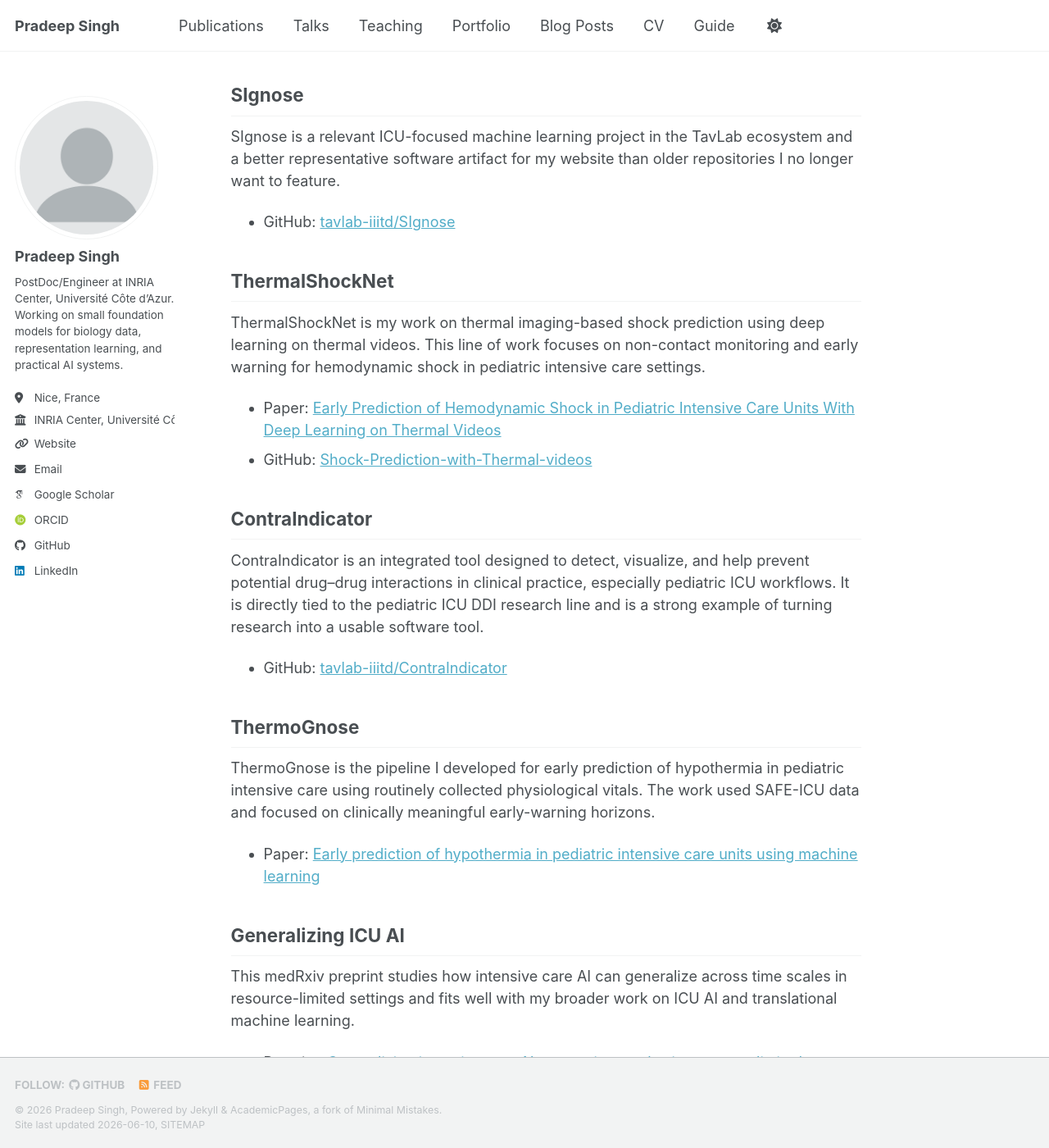
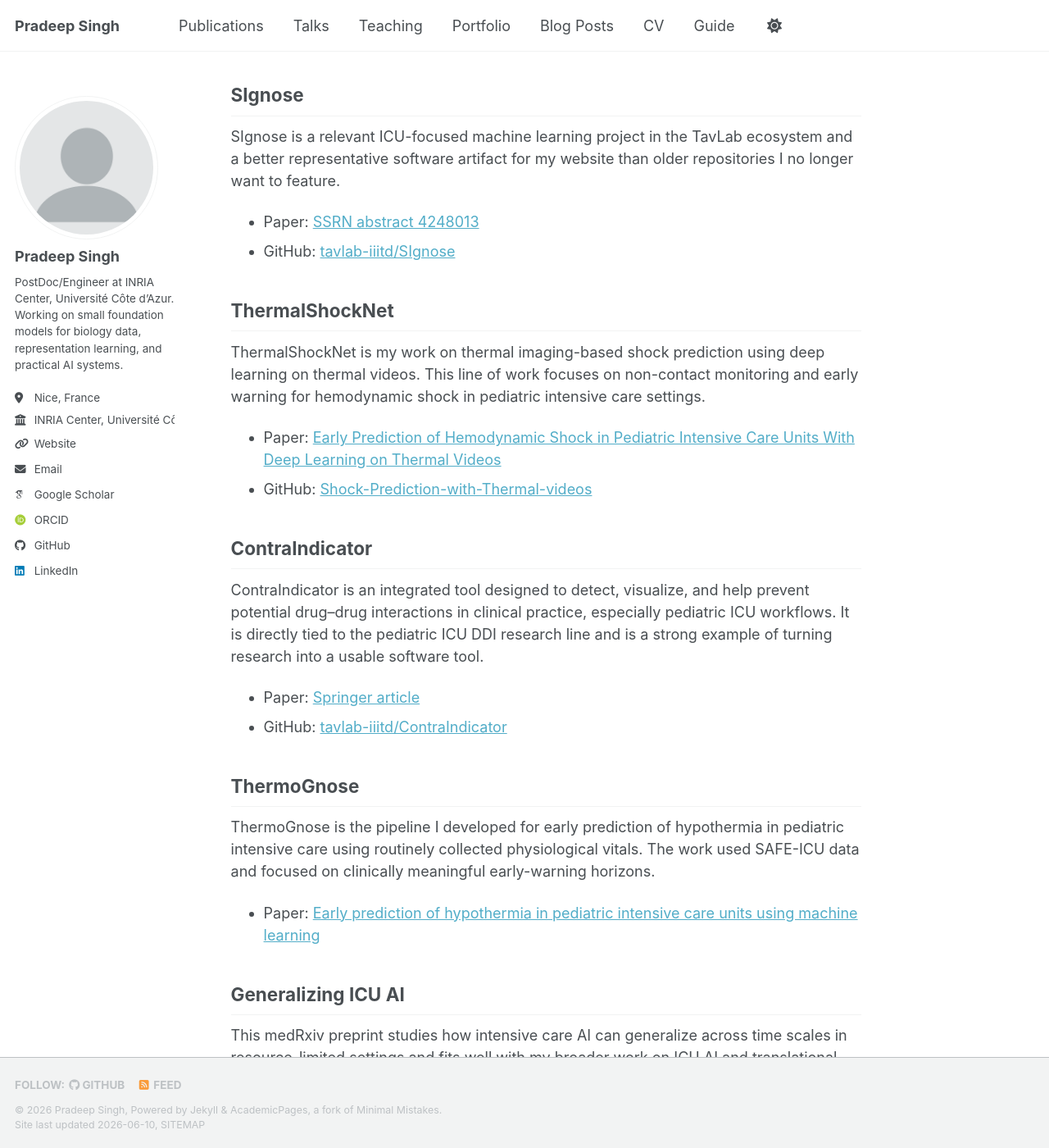
Before and after one commit to pradeepsinghnitk/pradeepsinghnitk.github.io, a Jekyll site: the page built from _pages/projects.md, in a window 1280 px wide and 1400 px high, scrolled down 575 px. Shown: the whole window at 82% size. Built offline with Jekyll 4.4.1, drawn with Linux system fonts in a browser that asks for light colours; some web fonts are replaced; a script bundle is joined from its source files by our own code; library files that are not in the unit come from our copies.

Commit message:
Update projects.md

```diff
--- a/_pages/projects.md
+++ b/_pages/projects.md
@@ -18,6 +18,7 @@ Beyond being a dataset, SAFE-ICU grew into a larger research ecosystem that incl
 ## SIgnose
 SIgnose is a relevant ICU-focused machine learning project in the TavLab ecosystem and a better representative software artifact for my website than older repositories I no longer want to feature.
 
+- Paper: [SSRN abstract 4248013](https://papers.ssrn.com/sol3/papers.cfm?abstract_id=4248013)
 - GitHub: [tavlab-iiitd/SIgnose](https://github.com/tavlab-iiitd/SIgnose)
 
 ## ThermalShockNet
@@ -29,6 +30,7 @@ ThermalShockNet is my work on thermal imaging-based shock prediction using deep
 ## ContraIndicator
 ContraIndicator is an integrated tool designed to detect, visualize, and help prevent potential drug–drug interactions in clinical practice, especially pediatric ICU workflows. It is directly tied to the pediatric ICU DDI research line and is a strong example of turning research into a usable software tool.
 
+- Paper: [Springer article](https://link.springer.com/article/10.1007/s40261-026-01529-z)
 - GitHub: [tavlab-iiitd/ContraIndicator](https://github.com/tavlab-iiitd/ContraIndicator)
 
 ## ThermoGnose
```
